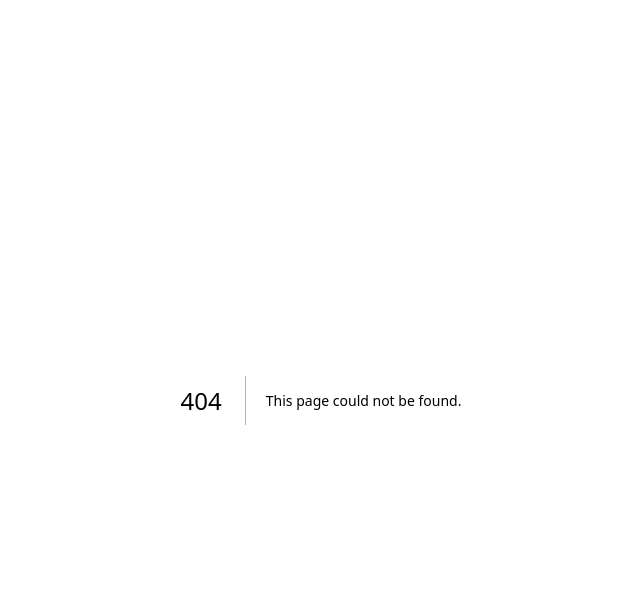
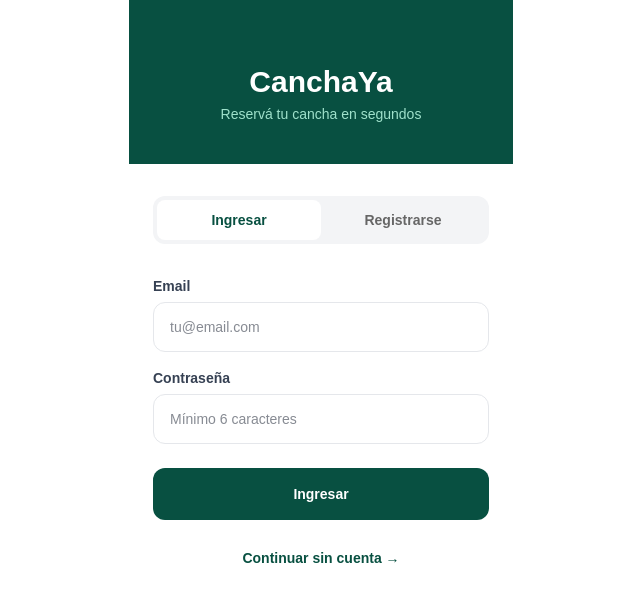
Before and after one commit to juancruzolivera28/canchaya-web, a Next.js app: page /login in a window 1280 px wide. Before the commit this address had no page. Shown: the top 602 px of the page, without its empty margins (319-959 px from the left). Built offline with nearby package versions, Linux system fonts and the light colour scheme; no server answers.

Commit message:
autenticacion login y registro

```diff
--- a/package.json
+++ b/package.json
@@ -8,6 +8,7 @@
     "start": "next start"
   },
   "dependencies": {
+    "@supabase/auth-helpers-nextjs": "^0.15.0",
     "@supabase/supabase-js": "^2.100.0",
     "next": "16.2.1",
     "react": "19.2.4",
--- a/pages/index.tsx
+++ b/pages/index.tsx
@@ -1,7 +1,22 @@
 import { useState, useEffect } from 'react';
 import { supabase } from '../lib/supabase';
+import { useRouter } from 'next/router';
 
-export default function Home() {
+export default function Home( ) {
+  const router = useRouter();
+  const [usuario, setUsuario] = useState<any>(null);
+
+useEffect(() => {
+  supabase.auth.getSession().then(({ data: { session } }) => {
+    setUsuario(session?.user ?? null);
+  });
+
+  const { data: { subscription } } = supabase.auth.onAuthStateChange((_event, session) => {
+    setUsuario(session?.user ?? null);
+  });
+
+  return () => subscription.unsubscribe();
+}, []);
   const [zonaActiva, setZonaActiva] = useState('Todas');
   const [canchas, setCanchas] = useState<any[]>([]);
   const [cargando, setCargando] = useState(true);
@@ -31,8 +46,34 @@ export default function Home() {
   return (
     <div className="max-w-sm mx-auto min-h-screen bg-gray-100">
       <div style={{ backgroundColor: '#085041' }} className="px-4 pt-12 pb-4">
-        <h1 className="text-white text-2xl font-bold">CanchaYa</h1>
-        <p style={{ color: '#9FE1CB' }} className="text-sm">Posadas, Misiones</p>
+        <div className="flex justify-between items-start">
+  <div>
+    <h1 className="text-white text-2xl font-bold">CanchaYa</h1>
+    <p style={{ color: '#9FE1CB' }} className="text-sm">Posadas, Misiones</p>
+  </div>
+  {usuario ? (
+  <div className="flex items-center gap-2">
+    <span className="text-white text-xs opacity-80">
+      {usuario.user_metadata?.nombre || usuario.email?.split('@')[0]}
+    </span>
+    <button
+      onClick={async () => { await supabase.auth.signOut(); }}
+      className="text-white text-xs font-bold px-3 py-1.5 rounded-xl"
+      style={{ backgroundColor: 'rgba(255,255,255,0.2)' }}
+    >
+      Salir
+    </button>
+  </div>
+) : (
+  <button
+    onClick={() => router.push('/login')}
+    className="text-white text-sm font-bold px-4 py-2 rounded-xl"
+    style={{ backgroundColor: 'rgba(255,255,255,0.2)' }}
+  >
+    Ingresar
+  </button>
+)}
+</div>
         <input
           className="w-full mt-3 px-4 py-3 rounded-xl text-sm text-white placeholder-white/60 outline-none"
           style={{ backgroundColor: 'rgba(255,255,255,0.15)' }}
--- /dev/null
+++ b/pages/login.tsx
@@ -0,0 +1,132 @@
+import { useState } from 'react';
+import { supabase } from '../lib/supabase';
+import { useRouter } from 'next/router';
+
+export default function Login() {
+  const router = useRouter();
+  const [modo, setModo] = useState<'login' | 'registro'>('login');
+  const [email, setEmail] = useState('');
+  const [password, setPassword] = useState('');
+  const [nombre, setNombre] = useState('');
+  const [cargando, setCargando] = useState(false);
+  const [error, setError] = useState('');
+  const [mensaje, setMensaje] = useState('');
+
+  async function handleSubmit() {
+    setCargando(true);
+    setError('');
+    setMensaje('');
+
+    if (modo === 'registro') {
+      const { error } = await supabase.auth.signUp({
+        email,
+        password,
+        options: { data: { nombre } }
+      });
+      if (error) setError(error.message);
+      else setMensaje('¡Cuenta creada! Revisá tu email para confirmar.');
+    } else {
+      const { error } = await supabase.auth.signInWithPassword({ email, password });
+      if (error) setError('Email o contraseña incorrectos');
+      else router.push('/');
+    }
+    setCargando(false);
+  }
+
+  return (
+    <div className="max-w-sm mx-auto min-h-screen bg-white flex flex-col">
+      <div style={{ backgroundColor: '#085041' }} className="px-6 pt-16 pb-10 text-center">
+        <h1 className="text-white text-3xl font-bold">CanchaYa</h1>
+        <p style={{ color: '#9FE1CB' }} className="text-sm mt-1">Reservá tu cancha en segundos</p>
+      </div>
+
+      <div className="flex-1 px-6 pt-8">
+        <div className="flex bg-gray-100 rounded-xl p-1 mb-8">
+          <button
+            onClick={() => setModo('login')}
+            className="flex-1 py-2.5 rounded-lg text-sm font-bold transition-all"
+            style={{
+              backgroundColor: modo === 'login' ? 'white' : 'transparent',
+              color: modo === 'login' ? '#085041' : '#666',
+            }}
+          >
+            Ingresar
+          </button>
+          <button
+            onClick={() => setModo('registro')}
+            className="flex-1 py-2.5 rounded-lg text-sm font-bold transition-all"
+            style={{
+              backgroundColor: modo === 'registro' ? 'white' : 'transparent',
+              color: modo === 'registro' ? '#085041' : '#666',
+            }}
+          >
+            Registrarse
+          </button>
+        </div>
+
+        {modo === 'registro' && (
+          <div className="mb-4">
+            <label className="text-sm font-bold text-gray-700 mb-1.5 block">Nombre completo</label>
+            <input
+              value={nombre}
+              onChange={e => setNombre(e.target.value)}
+              placeholder="Juan García"
+              className="w-full px-4 py-3.5 rounded-xl border border-gray-200 text-sm outline-none focus:border-green-600 text-gray-900 bg-white"
+            />
+          </div>
+        )}
+
+        <div className="mb-4">
+          <label className="text-sm font-bold text-gray-700 mb-1.5 block">Email</label>
+          <input
+            value={email}
+            onChange={e => setEmail(e.target.value)}
+            placeholder="tu@email.com"
+            type="email"
+           className="w-full px-4 py-3.5 rounded-xl border border-gray-200 text-sm outline-none focus:border-green-600 text-gray-900 bg-white"
+          />
+        </div>
+
+        <div className="mb-6">
+          <label className="text-sm font-bold text-gray-700 mb-1.5 block">Contraseña</label>
+          <input
+            value={password}
+            onChange={e => setPassword(e.target.value)}
+            placeholder="Mínimo 6 caracteres"
+            type="password"
+           className="w-full px-4 py-3.5 rounded-xl border border-gray-200 text-sm outline-none focus:border-green-600 text-gray-900 bg-white"
+          />
+        </div>
+
+        {error && (
+          <div className="bg-red-50 border border-red-200 rounded-xl px-4 py-3 mb-4">
+            <p className="text-red-600 text-sm">{error}</p>
+          </div>
+        )}
+
+        {mensaje && (
+          <div className="bg-green-50 border border-green-200 rounded-xl px-4 py-3 mb-4">
+            <p className="text-green-700 text-sm">{mensaje}</p>
+          </div>
+        )}
+
+        <button
+          onClick={handleSubmit}
+          disabled={cargando}
+          className="w-full py-4 rounded-xl font-bold text-white text-sm"
+          style={{ backgroundColor: cargando ? '#9FE1CB' : '#085041' }}
+        >
+          {cargando ? 'Cargando...' : modo === 'login' ? 'Ingresar' : 'Crear cuenta'}
+        </button>
+
+        <button
+          onClick={() => router.push('/')}
+          className="w-full py-4 text-sm font-bold mt-3"
+          style={{ color: '#085041' }}
+        >
+          Continuar sin cuenta →
+        </button>
+      </div>
+    </div>
+  );
+}
```
Also changed, not shown: 1 other file (tests, documents, lock files or other folders).
